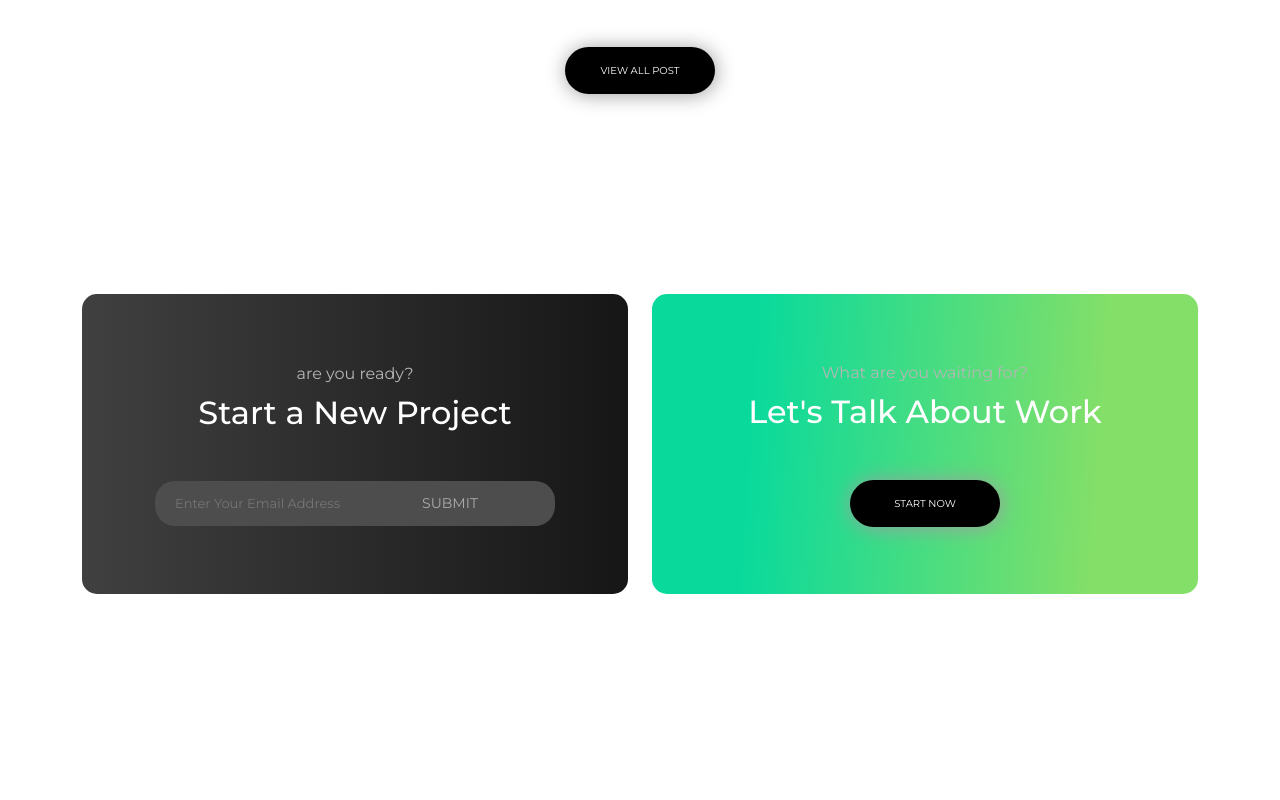
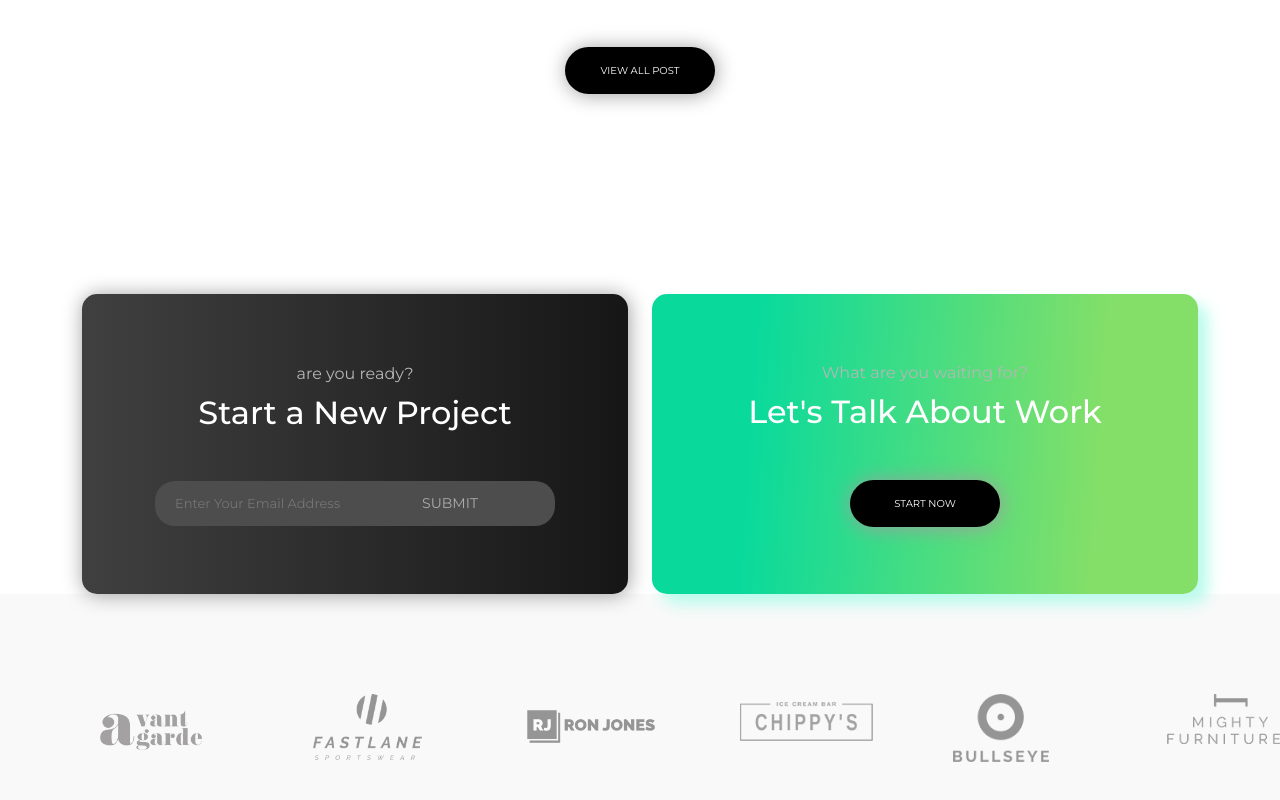
Before and after one commit to Francesco-Alquati/proj-html-vuejs, a Vue app: page / in a window 1280 px wide. Shown: the part 5558-6358 px from the top of the page. Built offline with nearby package versions, Linux system fonts and the light colour scheme.

Commit message:
[UPD] Completed Sponsor section

```diff
--- a/src/App.vue
+++ b/src/App.vue
@@ -6,6 +6,7 @@ import AppMainMiddle from './components/AppMainMiddle.vue';
 import AppMainBottom from './components/AppMainBottom.vue';
 import AppUsersReview from './components/AppUsersReview.vue';
 import AppNewsBlog from './components/AppNewsBlog.vue';
+import AppSponsor from './components/AppSponsor.vue';
 
 export default{
   components:{
@@ -16,6 +17,7 @@ export default{
     AppMainBottom,
     AppUsersReview,
     AppNewsBlog,
+    AppSponsor,
   }
 }
 </script>
@@ -31,6 +33,7 @@ export default{
     <AppMainBottom />
     <AppUsersReview />
     <AppNewsBlog />
+    <AppSponsor/>
   </main>
   <footer>
 
--- a/src/components/AppNewsBlog.vue
+++ b/src/components/AppNewsBlog.vue
@@ -46,7 +46,7 @@ export default {
             </div>
         </div>
         <!-- JOIN US SECTION -->
-        <div class="row mb-200">
+        <div class="row">
             <div class="col-6">
                 <div class="submit card">
                     <div class="c-lgrey mb-2">are you ready?</div>
@@ -140,10 +140,12 @@ button:hover{
 .submit{
     background: rgb(64,64,64);
     background: linear-gradient(90deg, rgba(64,64,64,1) 0%, rgba(22,22,22,1) 100%);
+    box-shadow: 1px 1px 20px rgb(158, 158, 158);
 }
 .start{
     background: rgb(9,218,156);
     background: linear-gradient(94deg, rgba(9,218,156,1) 19%, rgba(131,223,104,1) 81%);
+    box-shadow: 10px 10px 15px #b9fbeb;
 }
 input{
     width: 400px;
--- /dev/null
+++ b/src/components/AppSponsor.vue
@@ -0,0 +1,36 @@
+<script>
+export default {
+
+}
+</script>
+<template>
+    <main>
+        <div class="container-fluid">
+            <div class="row">
+                <div class="col-2 p-100 mt-3">
+                    <img src="/images/client-1-2x.png" alt="">
+                </div>
+                <div class="col-2 p-100">
+                    <img src="/images/client-9-2x.png" alt="">
+                </div>
+                <div class="col-2 p-100 mt-3">
+                    <img src="/images/client-7-2x.png" alt="">
+                </div>
+                <div class="col-2 p-100 mt-2">
+                    <img src="/images/client-3-2x.png" alt="">
+                </div>
+                <div class="col-2 p-100">
+                    <img src="/images/client-4-2x.png" alt="">
+                </div>
+                <div class="col-2 p-100">
+                    <img src="/images/client-5-2x.png" alt="">
+                </div>
+            </div>
+        </div>
+    </main>
+</template>
+<style lang="scss" scoped>
+    main{
+        background-color: #F9F9F9;
+    }
+</style>
```
